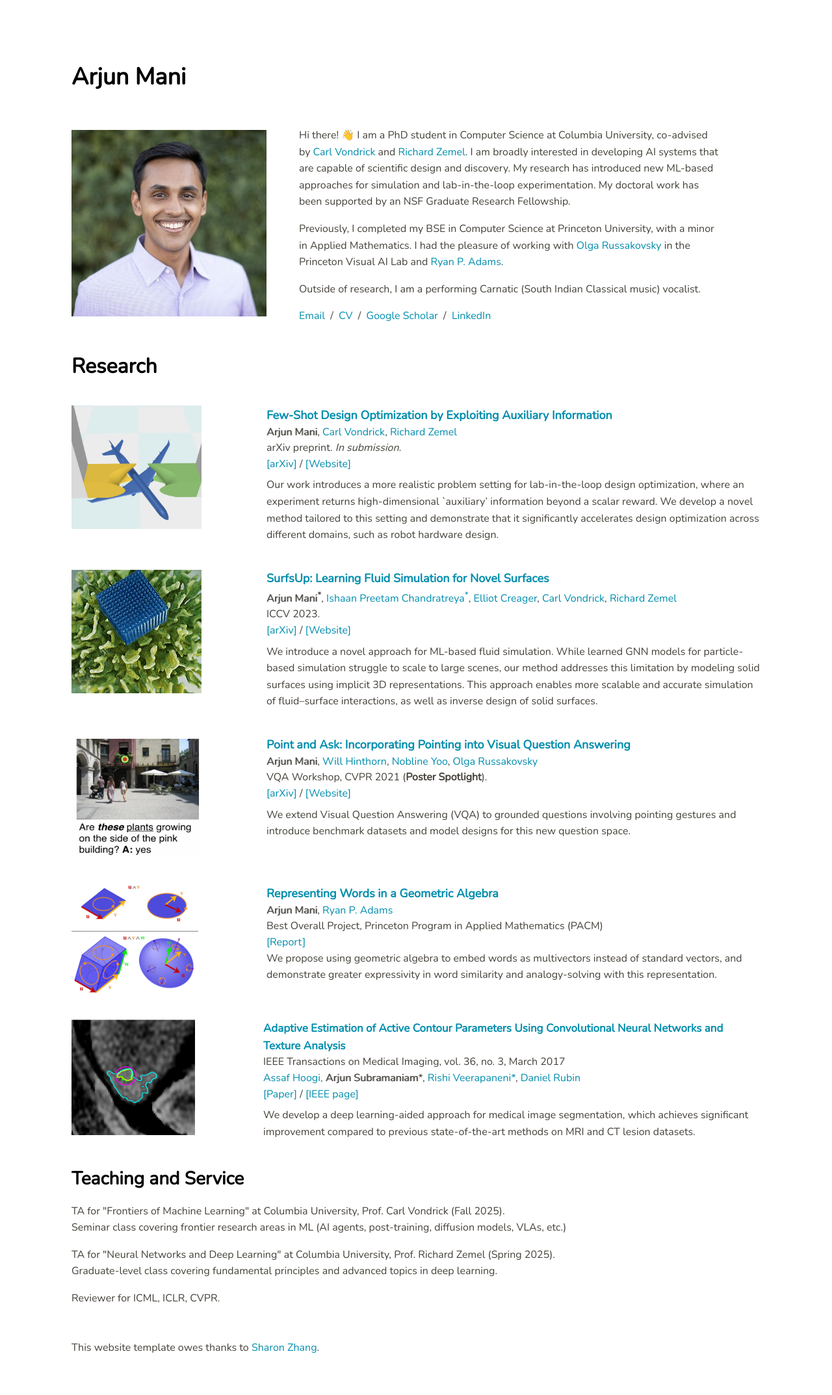
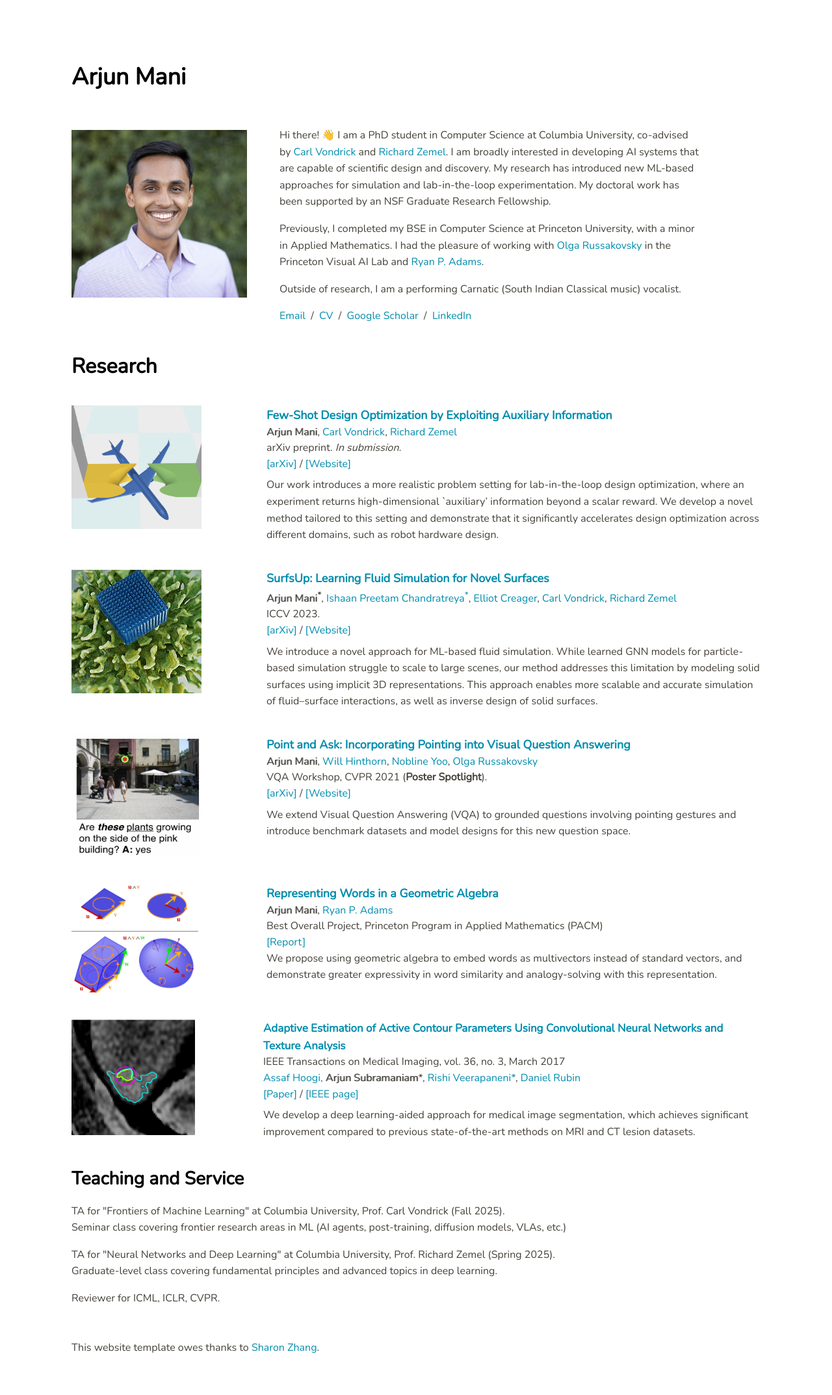
Before and after one commit to arjun-mani/arjun-mani.github.io, a Jekyll site: the page built from index.html, in a window 1280 px wide. Shown: the whole page at 65% size. Built offline with Jekyll 4.4.1, drawn with Linux system fonts in a browser that asks for light colours.

Commit message:
Set about photo to 270px

```diff
--- a/css/main.css
+++ b/css/main.css
@@ -32,7 +32,7 @@ body {
 
 .about-img {
   padding-top: 20px;
-  flex: 0 1 300px;
+  flex: 0 1 270px;
   min-width: 150px;
   text-align: center;
 }
```
